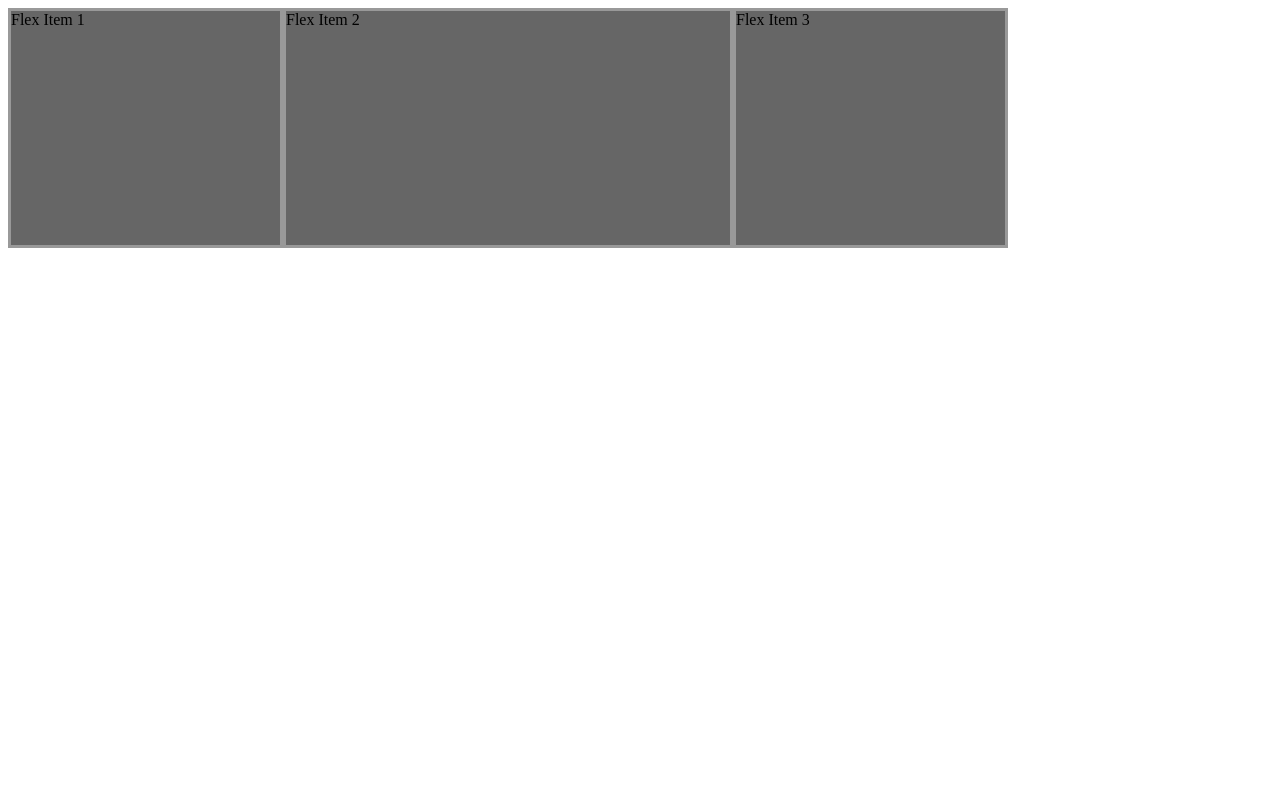
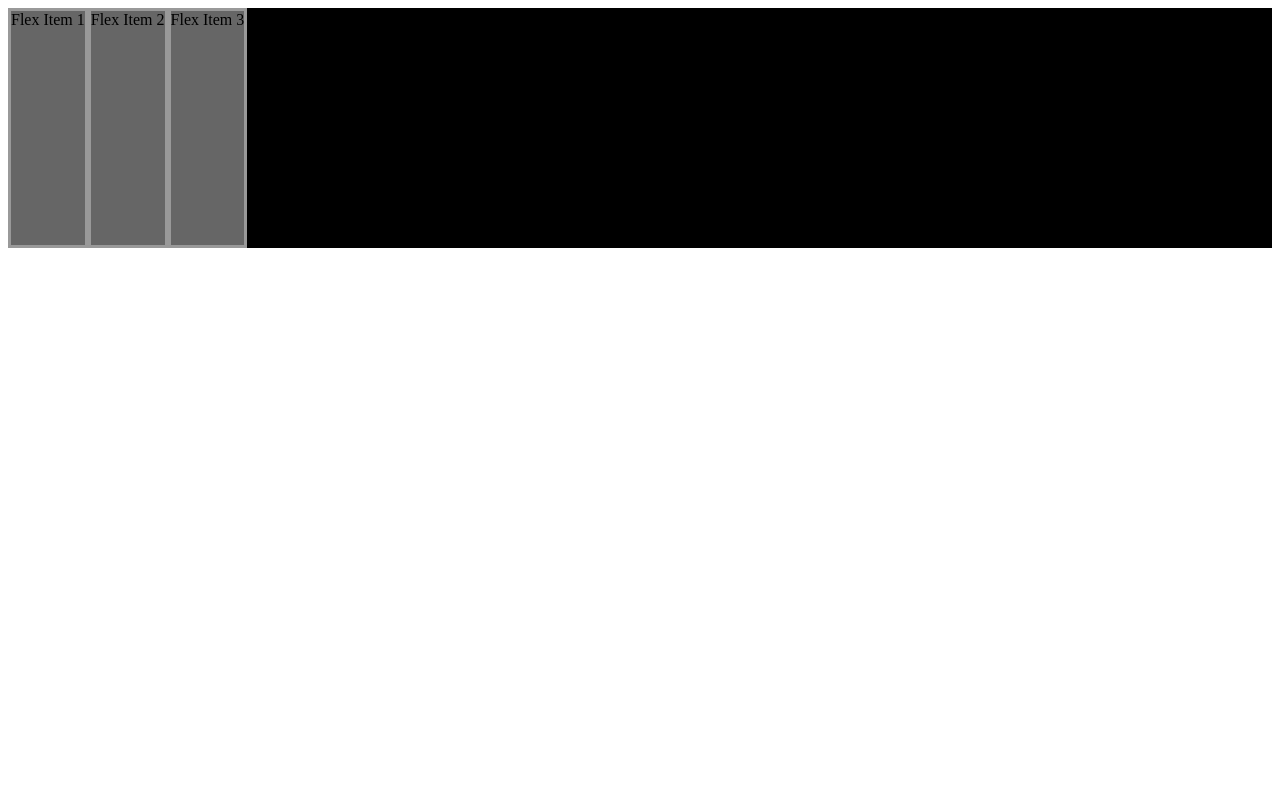
Before and after one commit to JoelSilvi/Css-flexbox, a plain HTML site: page index.html in a window 1280 px wide. Shown: the top 785 px of the page. Drawn offline with Linux system fonts and the light colour scheme.

Commit message:
flex-shrink

```diff
--- a/index.html
+++ b/index.html
@@ -16,7 +16,7 @@
     .container {
       background-color: black;
       height: 30vh;
-      width: 1000px;
+      width: 100%;
 
       /* caja flexible de línea */
       /* display: inline-flex; */
@@ -45,9 +45,9 @@
     .item {
       border: medium solid #999;
       background-color: #666;
-      width: 100px;
+      /* width: 100px; */
       /* width: 20%; */
-      flex-grow: 1;
+      flex-grow: 0;
       /*valor por defecto es 0, cuando la caja flexbox tenga espacio sobrante, es la habilidad de crecer, no se aceptan negativos*/
       flex-shrink: 1;
       /* valor por defecto es 1, cuando la caja flexbox no tenga espacio sobrante, es la habilidad de encogerse, no se aceptan valores negativos */
@@ -57,7 +57,8 @@
     }
 
     .item:nth-child(2) {
-      flex-grow: 2;
+      /* flex-grow: 2; */
+      flex-shrink: 2;
     }
 
     /* .item:nth-child(2),
```
